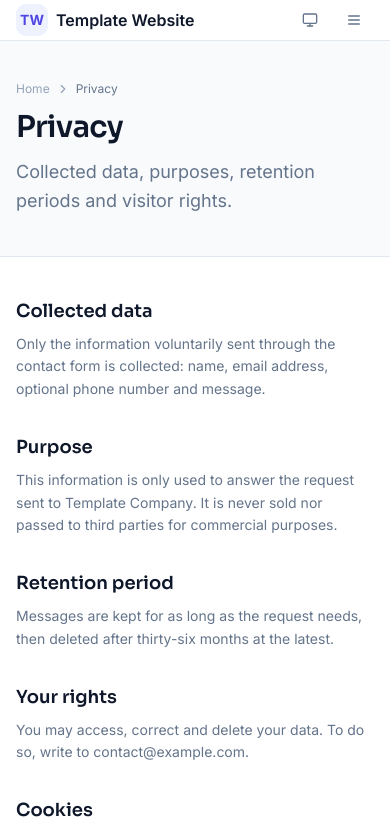
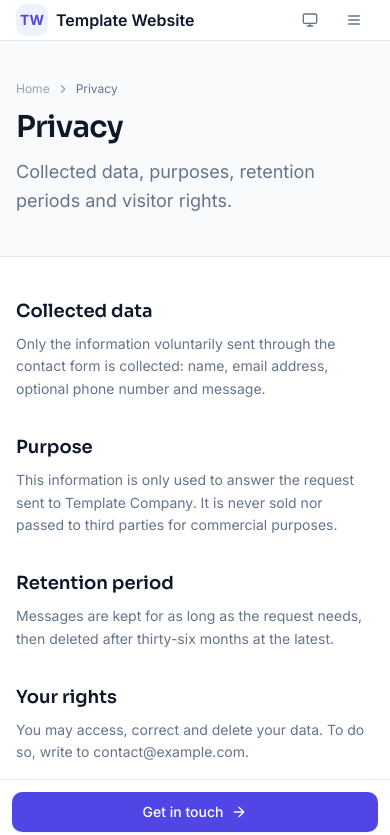
Before and after one commit to Horaciioo/Template-Website, a Next.js app: page /en/privacy-policy in a window 390 px wide. Shown: the top 835 px of the page. Built offline with nearby package versions, Linux system fonts and the light colour scheme; no server answers.

Commit message:
📱 Added a sticky call-to-action bar for mobile

```diff
--- a/src/components/layout/SiteLayout.tsx
+++ b/src/components/layout/SiteLayout.tsx
@@ -4,12 +4,16 @@ import { SiteFooter } from '@/components/layout/SiteFooter'
 import { SiteHeader } from '@/components/layout/SiteHeader'
 import { NotificationRegion } from '@/components/structures/feedback/NotificationRegion'
 import { ScrollToTop } from '@/components/structures/navigation/ScrollToTop'
+import { StickyActionBar } from '@/components/structures/navigation/StickyActionBar'
 import { LAYOUT } from '@/declarations/ui/variants'
 import { ConfigurationService } from '@/services/ConfigurationService'
+import { cn } from '@/utils/classnames'
 
 export interface SiteLayoutProps {
   children: ReactNode
 }
+
+const hasStickyActionBar = ConfigurationService.isEnabled('stickyActionBar')
 
 /**
  * Site layout
@@ -20,9 +24,10 @@ export interface SiteLayoutProps {
 export const SiteLayout = ({ children }: SiteLayoutProps) => (
   <div className={LAYOUT.page}>
     <SiteHeader />
-    <main className={LAYOUT.main}>{children}</main>
+    <main className={cn(LAYOUT.main, hasStickyActionBar && 'pb-20 md:pb-0')}>{children}</main>
     <SiteFooter />
     {ConfigurationService.isEnabled('scrollToTop') && <ScrollToTop />}
     {ConfigurationService.isEnabled('notifications') && <NotificationRegion />}
+    {hasStickyActionBar && <StickyActionBar />}
   </div>
 )
--- /dev/null
+++ b/src/components/structures/navigation/StickyActionBar.tsx
@@ -0,0 +1,27 @@
+'use client'
+
+import { useTranslations } from 'next-intl'
+
+import { ActionLink } from '@/components/elements/actions/ActionLink'
+import { LAYERS } from '@/declarations/ui/tokens'
+import { STICKY_ACTION_BAR_STYLES } from '@/declarations/ui/variants'
+import { NavigationService } from '@/services/NavigationService'
+import { cn } from '@/utils/classnames'
+
+/**
+ * Sticky mobile CTA bar
+ * @return {JSX.Element} - Rendered bar
+ */
+
+export const StickyActionBar = () => {
+  const actions = useTranslations('actions')
+  const target = NavigationService.callToActionRoute()
+
+  return (
+    <div className={cn(STICKY_ACTION_BAR_STYLES.frame, LAYERS.header)}>
+      <ActionLink route={target} fullWidth icon="arrowRight" iconPosition="right">
+        {actions(NavigationService.ctaActionOf(target))}
+      </ActionLink>
+    </div>
+  )
+}
--- a/src/configurations/features.json
+++ b/src/configurations/features.json
@@ -4,5 +4,7 @@
   "scrollToTop": true,
   "notifications": true,
   "analytics": false,
-  "contactForm": true
+  "contactForm": true,
+  "stickyActionBar": true,
+  "locationMap": true
 }
--- a/src/declarations/ui/variants.ts
+++ b/src/declarations/ui/variants.ts
@@ -539,6 +539,28 @@ export const buttonClass = ({
  */
 
 export const SCROLL_TO_TOP_STYLES = {
-  button: `fixed bottom-6 right-6 shadow-md ${TRANSITION_ALL}`,
+  // Clears the sticky action bar on mobile
+  button: `fixed bottom-20 right-6 shadow-md md:bottom-6 ${TRANSITION_ALL}`,
   hidden: 'pointer-events-none translate-y-3 opacity-0',
 } as const
+
+/**
+ * Sticky action bar styles
+ * @type {Object}
+ */
+
+export const STICKY_ACTION_BAR_STYLES = {
+  frame:
+    'fixed inset-x-0 bottom-0 border-t border-border bg-background/95 p-3 backdrop-blur pb-[max(0.75rem,env(safe-area-inset-bottom))] md:hidden',
+} as const
+
+/**
+ * Consent banner styles
+ * @type {Object}
+ */
+
+export const CONSENT_BANNER_STYLES = {
+  // Clears the sticky action bar on mobile
+  frame:
+    'fixed inset-x-0 bottom-0 border-t border-border bg-background/95 backdrop-blur pb-[max(0.75rem,env(safe-area-inset-bottom))]',
+} as const
```
